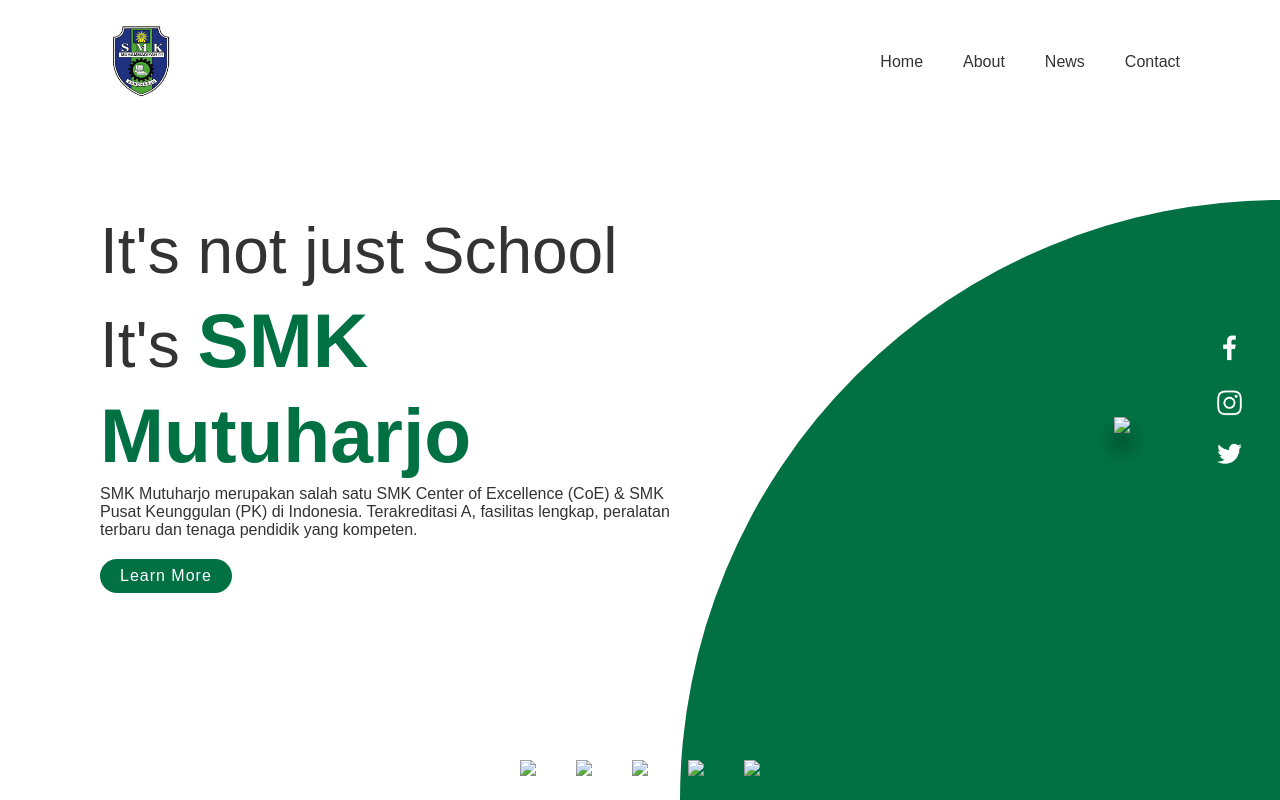
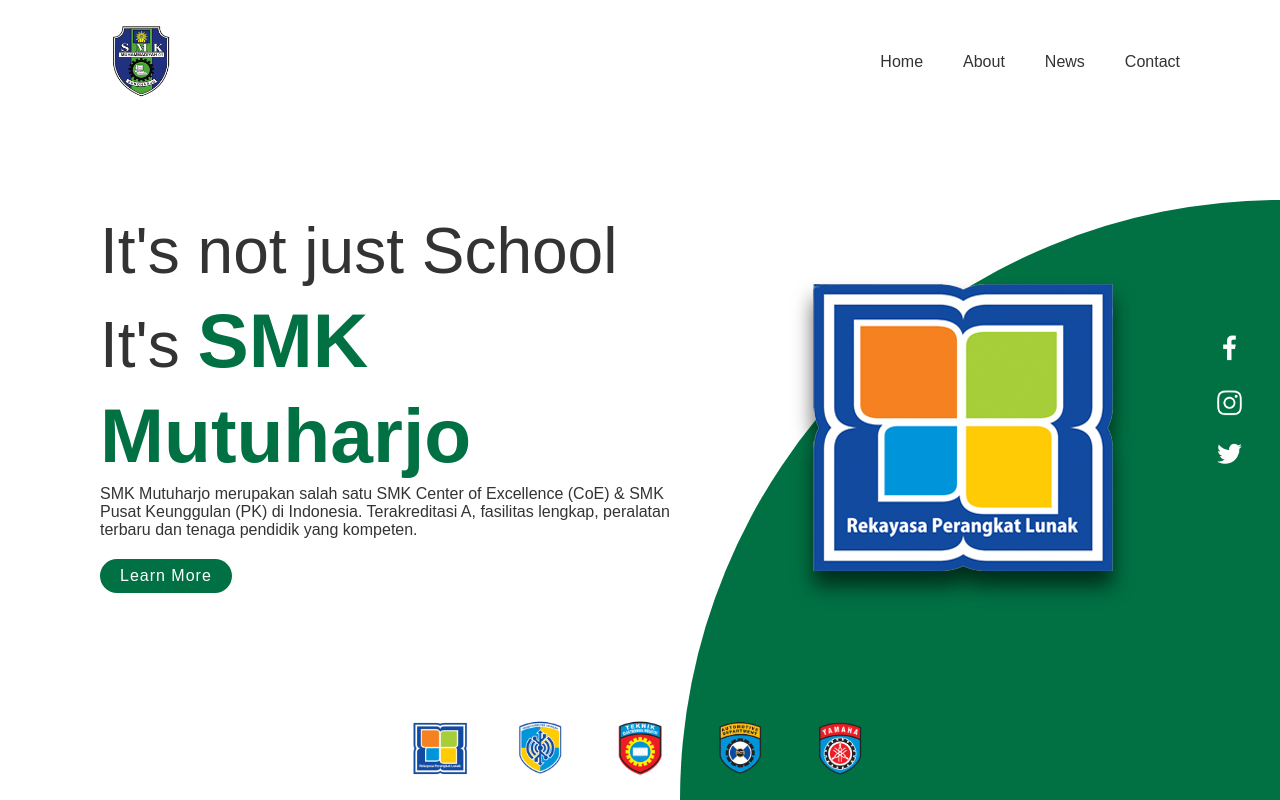
Before and after one commit to Zaidan07/MasDan1, a plain HTML site: page index.html in a window 1280 px wide. Drawn offline with Linux system fonts and the light colour scheme; a web font is replaced by a local one.

Commit message:
Update index.html

```diff
--- a/index.html
+++ b/index.html
@@ -27,15 +27,15 @@
                     <a href="#">Learn More</a>
             </div>
             <div class="imgBox">
-                <img src="png/pplg.png" class="pplg">
+                <img src="pplg.png" class="pplg">
             </div>
         </div>
         <ul class="thumb">
-            <li><img src="png/pplg.png" onclick="imgSlider('png/pplg.png');changeCircleColor('#3c3ffa')"></li>
-            <li><img src="png/tik.png" onclick="imgSlider('png/tik.png');changeCircleColor('#0c18a6')"></li>
-            <li><img src="png/tei.png" onclick="imgSlider('png/tei.png');changeCircleColor('#fafa3c')"></li>
-            <li><img src="png/tkr.png" onclick="imgSlider('png/tkr.png');changeCircleColor('#8e8f91')"></li>
-            <li><img src="png/to.png" onclick="imgSlider('png/to.png');changeCircleColor('#fc2845')"></li>
+            <li><img src="pplg.png" onclick="imgSlider('pplg.png');changeCircleColor('#3c3ffa')"></li>
+            <li><img src="tik.png" onclick="imgSlider('tik.png');changeCircleColor('#0c18a6')"></li>
+            <li><img src="tei.png" onclick="imgSlider('tei.png');changeCircleColor('#fafa3c')"></li>
+            <li><img src="tkr.png" onclick="imgSlider('tkr.png');changeCircleColor('#8e8f91')"></li>
+            <li><img src="to.png" onclick="imgSlider('to.png');changeCircleColor('#fc2845')"></li>
         </ul>
         <ul class="sci">
             <li><a href="#"><img src="facebook.png"></a></li>
```
